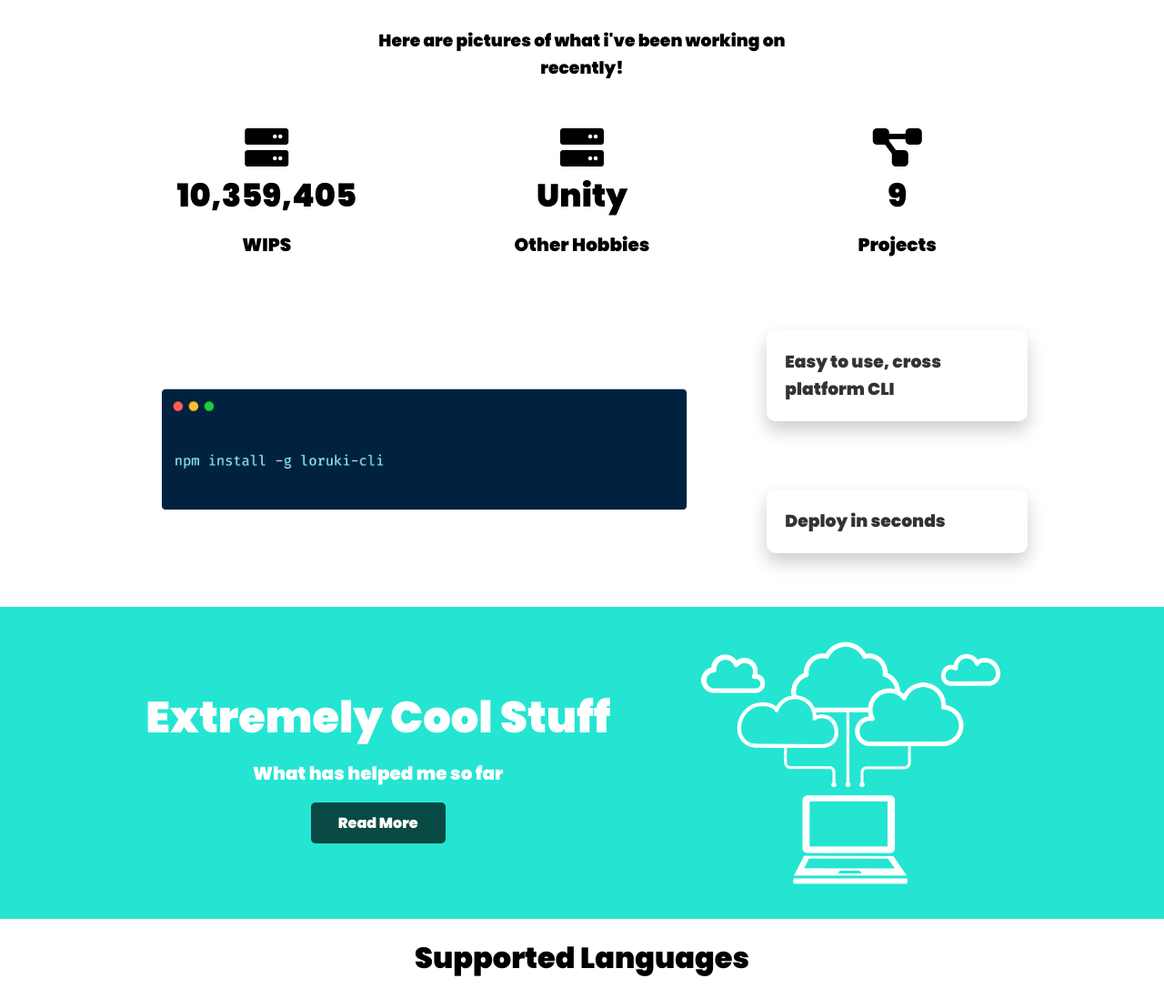
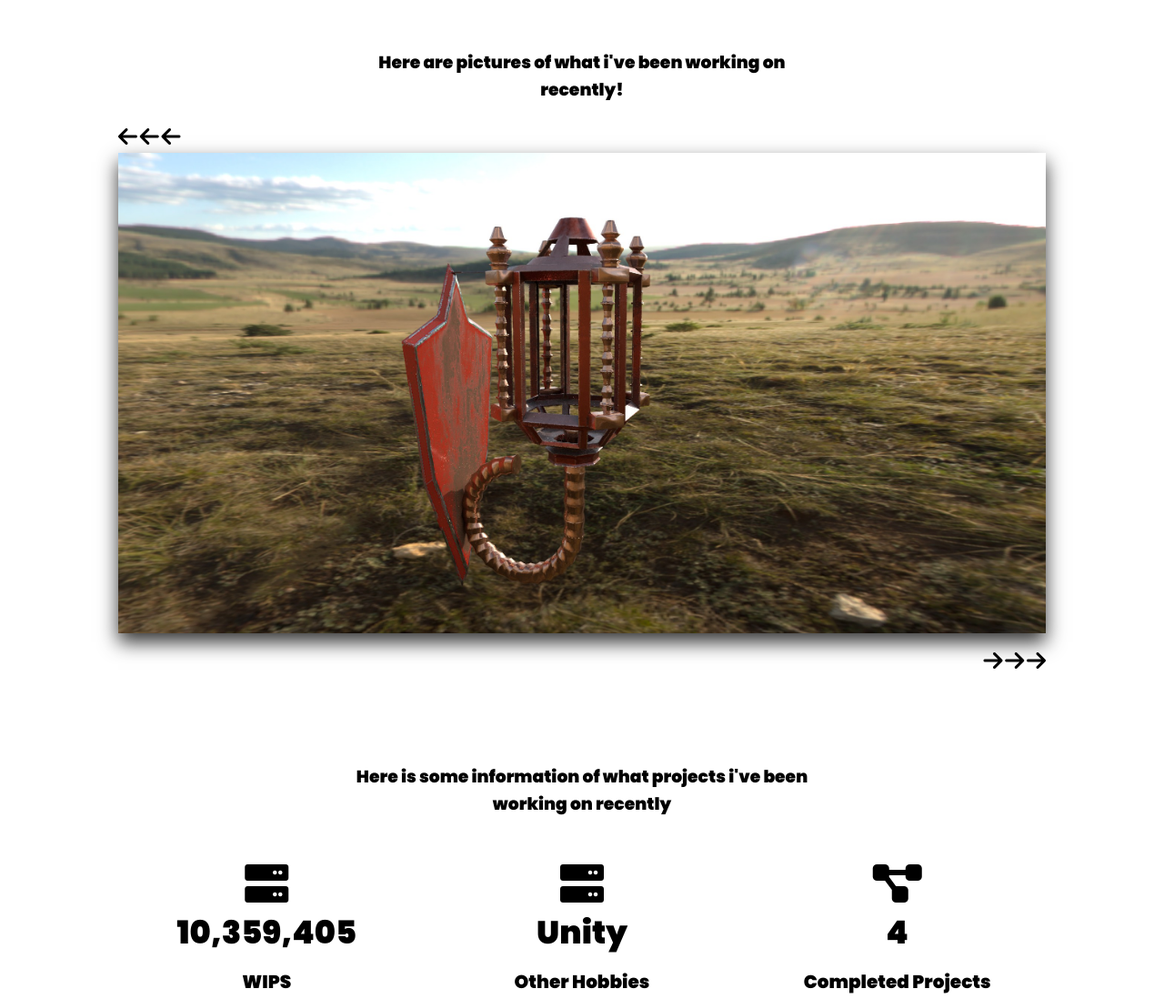
Before and after one commit to TheNameIsMatt/Website, a plain HTML site: page index.html in a window 1280 px wide. Shown: the part 540-1638 px from the top of the page at 91% size. Drawn offline with Linux system fonts and the light colour scheme; a web font is replaced by a local one.

Commit message:
Added intial work for front-page image slideshow

```diff
--- a/css/style.css
+++ b/css/style.css
@@ -183,6 +183,36 @@ You can add effects to pseudo selectors but the event needs to occur before the
 }
 
 */
+
+/* Image slideshows */
+
+.imageslideshows{
+    padding-top: 100px;
+}
+
+
+.imageslideshows img  {
+    box-shadow: 0 10px 20px rgba(0,0,0,0.8);
+    overflow:visible;
+}
+
+.imageslideshows .arrowleft {
+    float:left;
+    margin-bottom: 5px;
+}
+
+
+.imageslideshows .arrowright {
+    padding-top: 10px;
+    float:right;
+}
+
+.imageslideshows .arrowleft:hover,
+.imageslideshows .arrowright:hover {
+    cursor: pointer;
+}
+
+
 
 /* Stats */
 
--- a/css/utilities.css
+++ b/css/utilities.css
@@ -5,6 +5,11 @@
 /* Utilities - Classes to be used all round webste */
 .spacemaker {
     padding: 20px;
+}
+
+.divdebug {
+    padding:50px;
+    background-color: red;
 }
 .bordertopbottom {
     border-top: 5px #fff solid;
--- a/index.html
+++ b/index.html
@@ -52,11 +52,38 @@
             </div>
         </div>
     </section>
+    <!-- Image Slideshows -->
+
+
+    <section class="imageslideshows">
+        <div class="container">
+            <h3 class="stats-heading text-center my-1 py-2">
+                Here are pictures of what i've been working on recently!
+            </h3>
+            <div>
+                <div class="arrowleft">
+                    <i class="fa-solid fa-arrow-left fa-xl"></i>
+                    <i class="fa-solid fa-arrow-left fa-xl"></i>
+                    <i class="fa-solid fa-arrow-left fa-xl"></i>
+                </div>
+                <img src="images/showcase/sconce.jfif" alt="">
+                <div class="arrowright">
+                    <i class="fa-solid fa-arrow-right fa-xl"></i>
+                    <i class="fa-solid fa-arrow-right fa-xl"></i>
+                    <i class="fa-solid fa-arrow-right fa-xl"></i>
+                </div>
+
+            </div>
+
+        </div>
+    </section>
+
+
     <!-- Stats -->
     <section class="stats">
         <div class="container">
             <h3 class="stats-heading text-center my-1">
-                Here are pictures of what i've been working on recently!
+                Here is some information of what projects i've been working on recently
             </h3>
 
             <div class="grid grid-3 text-center my-4">
@@ -71,8 +98,8 @@
                     <p class="text-secondary">Other Hobbies</p></div>
                 <div>
                     <i class="fas fa-project-diagram fa-3x"></i>
-                    <h3>9</h3>
-                    <p class="text-secondary">Projects</p></div>
+                    <h3>4</h3>
+                    <p class="text-secondary">Completed Projects</p></div>
                 </div>
             </div>
         </div>
@@ -97,7 +124,7 @@
             <div class="text-center">
                 <h2 class="lg">Extremely Cool Stuff</h2>
                 <p class="lead my-1">What has helped me so far</p>
-                <a href="features.html" class="btn btn-dark">Read More</a>
+                <a href="Docs.html" class="btn btn-dark">Read More</a>
             </div>
             <img src="images/cloud.png" alt="">
         </div>
```
Also changed, not shown: images/showcase/radio.jfif (added), images/showcase/sconce.jfif (added).
